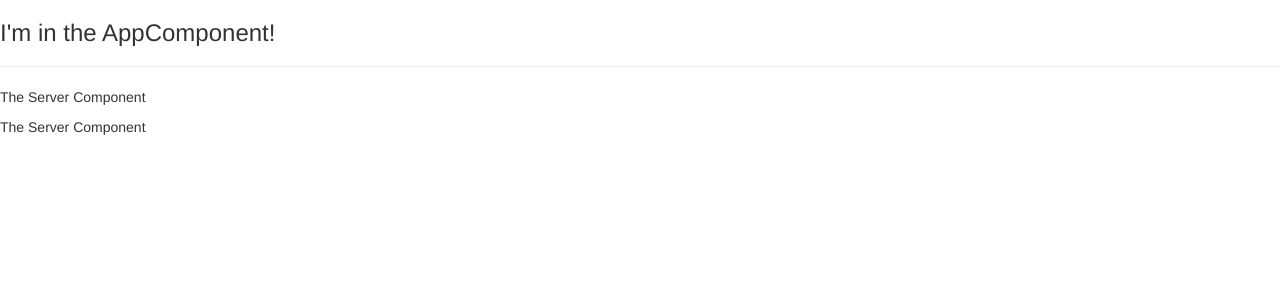
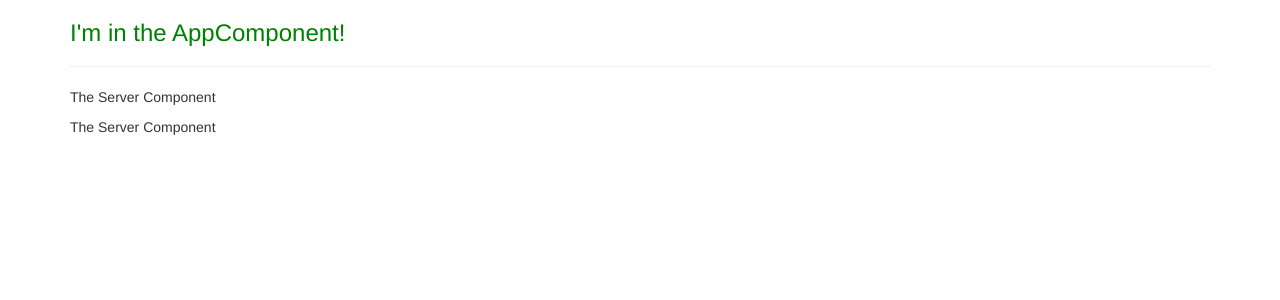
Before and after one commit to acacia1021/my-first-app, an Angular app: page / in a window 1280 px wide. Shown: the top 300 px of the page. Built offline with nearby package versions, Linux system fonts and the light colour scheme.

Commit message:
Templates and Styles Intro app.component

```diff
--- a/src/app/app.component.css
+++ b/src/app/app.component.css
@@ -0,0 +1,3 @@
+h3{
+    color: darkblue;
+}
--- a/src/app/app.component.html
+++ b/src/app/app.component.html
@@ -1,3 +1,9 @@
-<h3>I'm in the AppComponent!</h3>
-<hr>
-<app-servers></app-servers>
+<div class="container">
+    <div class="row">
+        <div class="col-xs-12">
+            <h3>I'm in the AppComponent!</h3>
+            <hr>
+            <app-servers></app-servers>
+        </div>
+    </div>
+</div>
--- a/src/app/app.component.ts
+++ b/src/app/app.component.ts
@@ -5,7 +5,11 @@
 @Component({
   selector: 'app-root',
   templateUrl: './app.component.html',
-  styleUrls: ['./app.component.css']
+  // styleUrls: ['./app.component.css']
+  //This is an in-line style below, the above line would reference .css file
+  styles: [`h3{
+    color: green;
+  }`]
 })
 
 
```
